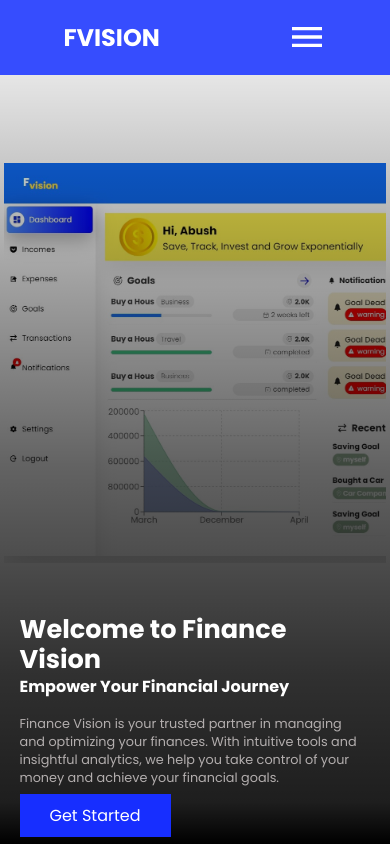
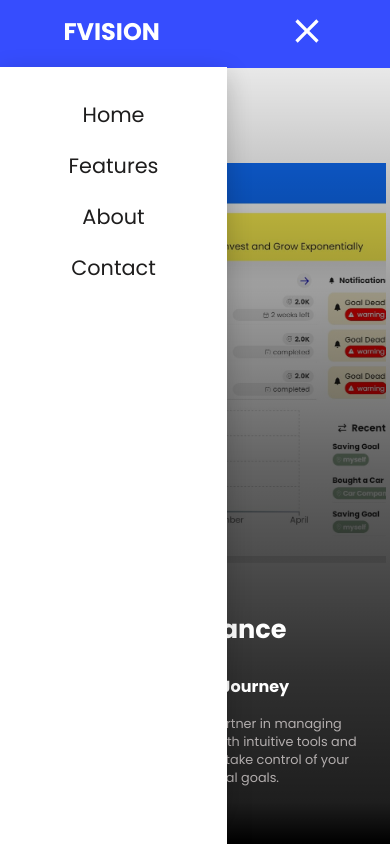
Before and after one commit to Nathanim1919/financeVsion-landing-page, a React (Vite) app: page / in a window 390 px wide. Both pictures are taken after a click on the element 306 px from the left and 37 px from the top of the page. Shown: the top 844 px of the page. Built offline with nearby package versions, Linux system fonts and the light colour scheme.

Commit message:
make it responsive

```diff
--- a/src/components/home.jsx
+++ b/src/components/home.jsx
@@ -1,8 +1,9 @@
-import React from 'react'
+import React,{useState} from 'react'
 import DashboardImage from '../assets/m1.jpg'
 import styled from 'styled-components'
 import { Link } from 'react-scroll'
-import { IoMdMenu } from "react-icons/io";
+import { IoMdMenu, IoMdClose } from "react-icons/io";
+
 
 
 
@@ -21,6 +22,7 @@ const Container = styled.div`
         position: fixed;
         color: #fff;
         z-index: 12;
+        top: -.4rem;
         width: 100%;
 
         .menuIcon{
@@ -38,12 +40,28 @@ const Container = styled.div`
             list-style: none;
             padding: 0;
             gap: 20px;
+            transition: all .2s ease-in-out;
+
 
             @media screen and (max-width:768px){
-                display: none;
+                position: absolute;
+                background-color: #ffffff;
+                height: 100vh;
+                left: ${props => props.openMenu? '0%' : '-100%'};
+                flex-direction: column;
+                padding: 0 1rem;
+                width: 50vw;
+                align-items: center;
+                padding-top: 2rem;
+                box-shadow: 0 7px 24px rgba(0,0,0,.2);
+
+                li a{
+                    font-size: 1.3rem;
+                }
+
             }
 
-            li a{
+            a{
                 cursor: pointer;
                 color: #1e1d1d;
                 text-decoration: none;
@@ -142,21 +160,22 @@ const Container = styled.div`
 `
 
 function Home() {
+    const [openMenu, setOpenMenu] = useState(false)
   return (
-    <Container id='home'>
+    <Container openMenu={openMenu} id='home'>
         <div className="header">
             <div className="logo">
                 <h2>FVISION</h2>
             </div>
             <div className="menu">
-                <div className='menuIcon'>
+                {!openMenu?<div onClick={()=>setOpenMenu(true)} className='menuIcon'>
                     <IoMdMenu/>
-                </div>
+                </div>:<div onClick={()=>setOpenMenu(false)} className='menuIcon'><IoMdClose/></div>}
                 <ul>
-                    <li><Link to="home" smooth={true} duration={1000}>Home</Link></li>
-                    <li><Link to="feature" smooth={true} duration={1000}>Features</Link></li>
-                    <li><Link to="about" smooth={true} duration={1000}>About</Link></li>
-                    <li><Link to="contact" smooth={true} duration={1000}>Contact</Link></li>
+                    <li><Link onClick={()=>setOpenMenu(false)} to="home" smooth={true} duration={1000}>Home</Link></li>
+                    <li><Link onClick={()=>setOpenMenu(false)} to="feature" smooth={true} duration={1000}>Features</Link></li>
+                    <li><Link onClick={()=>setOpenMenu(false)} to="about" smooth={true} duration={1000}>About</Link></li>
+                    <li><Link onClick={()=>setOpenMenu(false)} to="contact" smooth={true} duration={1000}>Contact</Link></li>
                 </ul>
             </div>
         </div>
```
